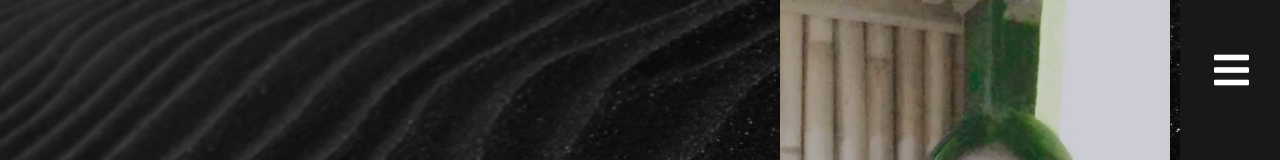
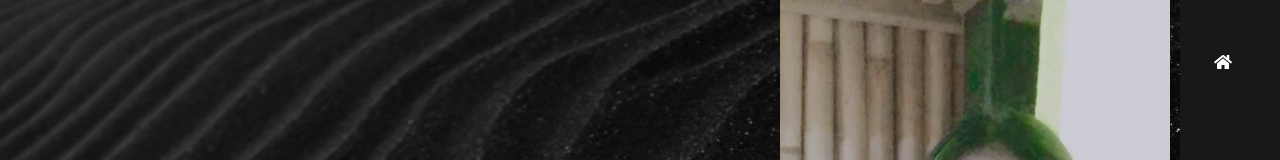
Before and after one commit to JunalizaEstoque/G3Portfolio, a plain HTML site: page Junaliza_portfolio.html in a window 1280 px wide. Shown: the top 160 px of the page. Drawn offline with Linux system fonts and the light colour scheme.

Commit message:
Update Junaliza_portfolio.html

```diff
--- a/Junaliza_portfolio.html
+++ b/Junaliza_portfolio.html
@@ -13,7 +13,7 @@
         <nav id="navbar">
             <div class="container">
                 <ul>
-                    <li class="menu"><a href="#"><i class="fas fa-bars" style="font-size: 2.5em;"></i></li></a></li>
+                    <li class="menu"><a href="#"><i class="fas fa-home"></i></li></a></li>
                 </ul>
                 <ul>
                     <li class="menu1"><a href="https://www.facebook.com/"><i class="fab fa-facebook" style="font-size: 2.5em;"></i></a></li>
```
